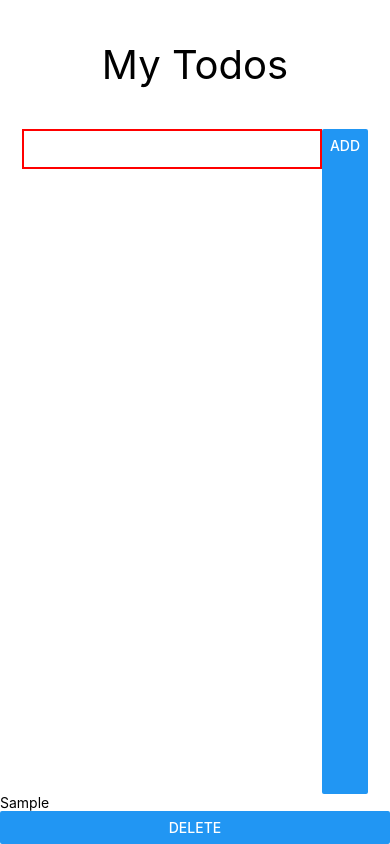
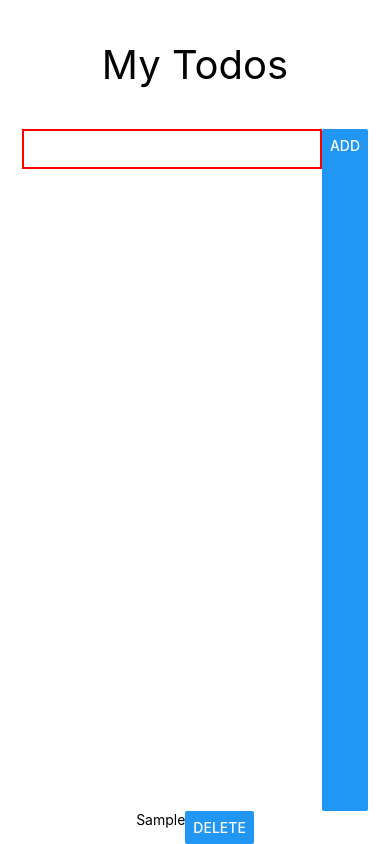
Before and after one commit to Xiaoping-Li/myTodo-react-native, a React Native app in the folder myTodo/: screen / in a window 390 px wide. Both pictures are taken after typing "Sample" into the empty fields and a click on the button "ADD". Built offline with nearby package versions, Linux system fonts and the light colour scheme.

Commit message:
Add switch to TodoList

```diff
--- a/myTodo/components/Todo.js
+++ b/myTodo/components/Todo.js
@@ -1,5 +1,5 @@
 import React from 'react';
-import { View, Text, Button, } from 'react-native';
+import { View, Text, Button, Switch, StyleSheet } from 'react-native';
 
 export default class Todo extends React.Component {
     constructor(props) {
@@ -17,7 +17,8 @@
 
     render() {
         return (
-            <View>
+            <View style={styles.container}>
+                {/* <Switch /> */}
                 <Text>{this.props.todo}</Text>
                 <Button
                     title="Delete"
@@ -27,3 +28,11 @@
         );
     }
 }
+
+const styles = StyleSheet.create({
+    container: {
+        flex: 1,
+        flexDirection: 'row',
+        justifyContent: 'center',
+    },
+});
```
